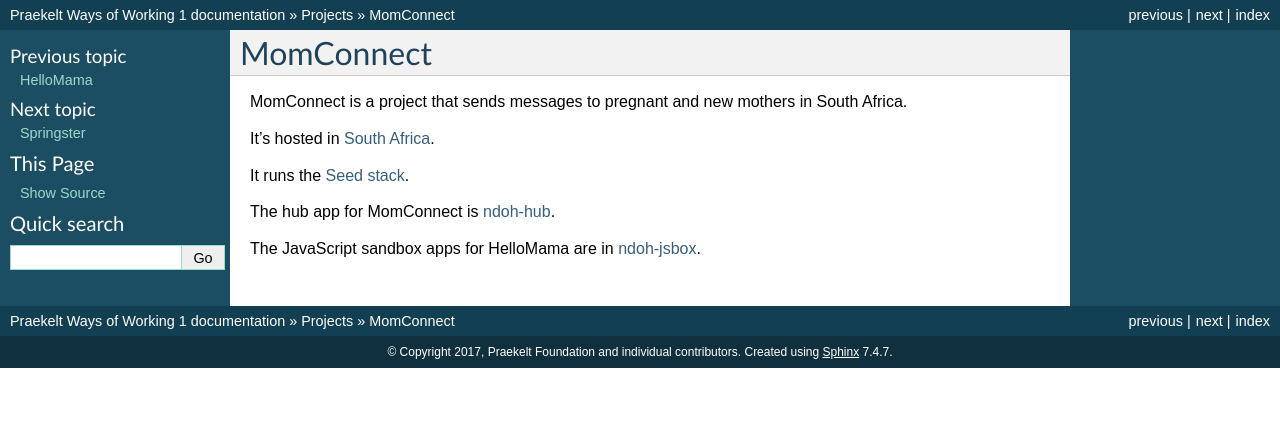
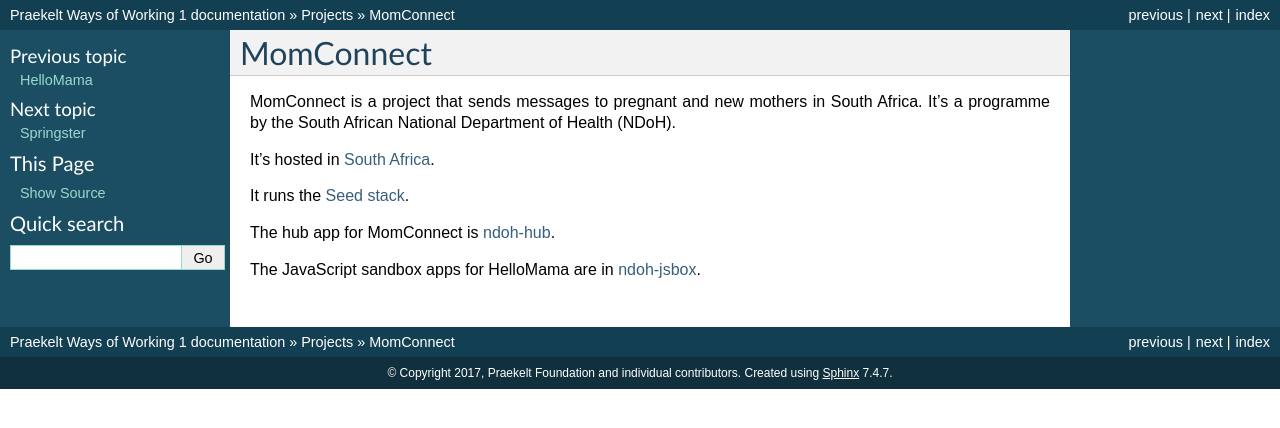
Before and after one commit to praekeltfoundation/ways-of-working, a Sphinx documentation site: the page built from docs/projects/momconnect.md, in a window 1280 px wide. Shown: the top 428 px of the page. Built offline with Sphinx 7.4.7, drawn with Linux system fonts in a browser that asks for light colours.

Commit message:
Explain why MomConnect is also called NDoH

```diff
--- a/docs/projects/momconnect.md
+++ b/docs/projects/momconnect.md
@@ -1,7 +1,8 @@
 # MomConnect
 
 MomConnect is a project that sends messages to pregnant and new
-mothers in South Africa.
+mothers in South Africa. It's a programme by the South African
+National Department of Health (NDoH).
 
 It's hosted in [South Africa](../infrastructure/south-africa.html).
 
```
